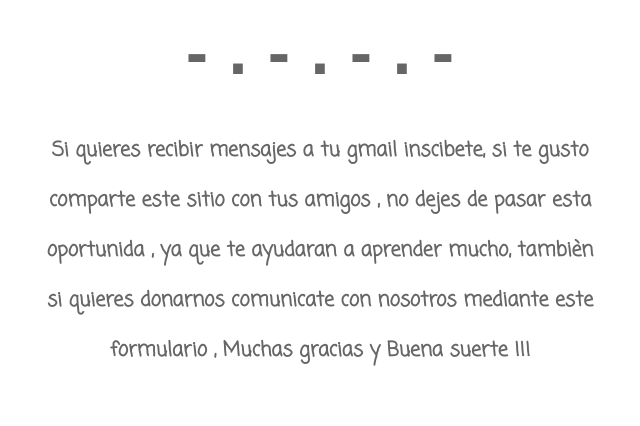
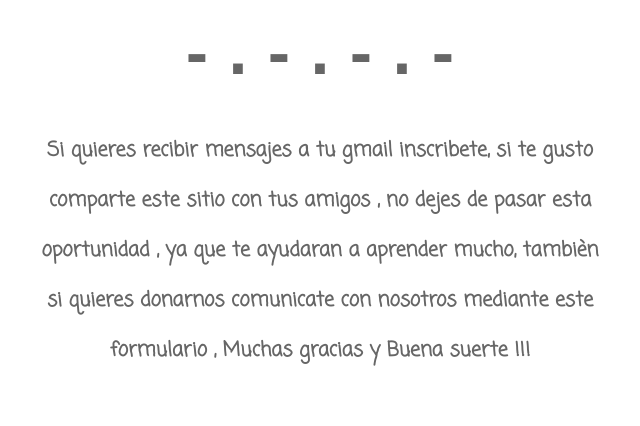
Before and after one commit to alivane/Preuniversitario-Online, a plain HTML site: page index.html in a window 1280 px wide. Shown: the part 3280-3706 px from the top of the page, 616-1256 px from the left. Drawn offline with nearby package versions, Linux system fonts and the light colour scheme; a web font is replaced by a local one.

Commit message:
insert of time

```diff
--- a/index.html
+++ b/index.html
@@ -201,7 +201,7 @@
 				</div>
 				<div class="col-6">
 				<h2>- . - . - . -</h2>
-					<p>Si quieres recibir mensajes a tu gmail inscibete, si te gusto comparte este sitio con tus amigos , no dejes de pasar esta oportunida , ya que te ayudaran a aprender mucho, tambièn si quieres donarnos comunicate con nosotros mediante este formulario , Muchas gracias y Buena suerte !!!</p>
+					<p>Si quieres recibir mensajes a tu gmail inscribete, si te gusto comparte este sitio con tus amigos , no dejes de pasar esta oportunidad , ya que te ayudaran a aprender mucho, tambièn si quieres donarnos comunicate con nosotros mediante este formulario , Muchas gracias y Buena suerte !!!</p>
 				</div>
 
 			</div>
```
